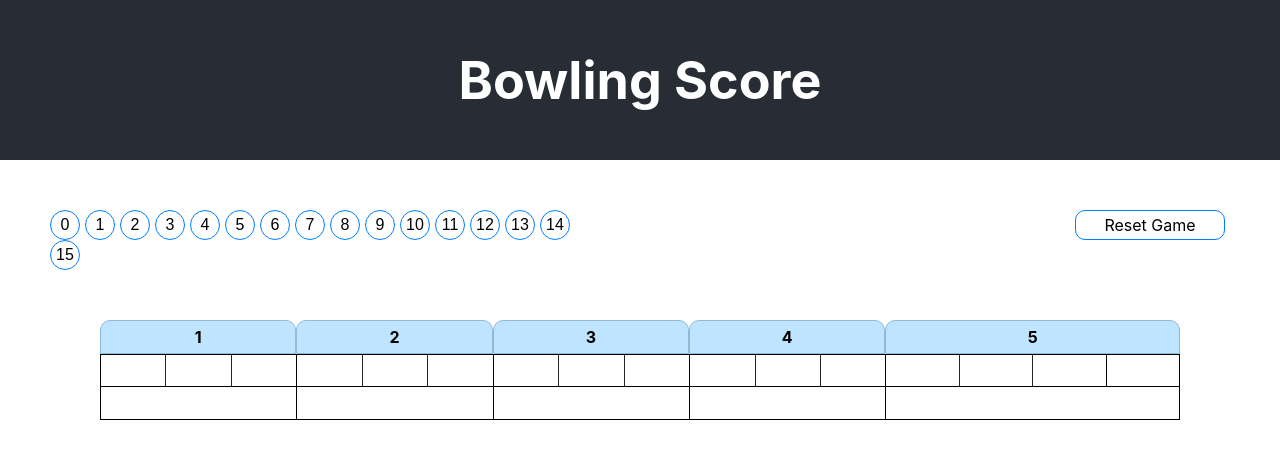
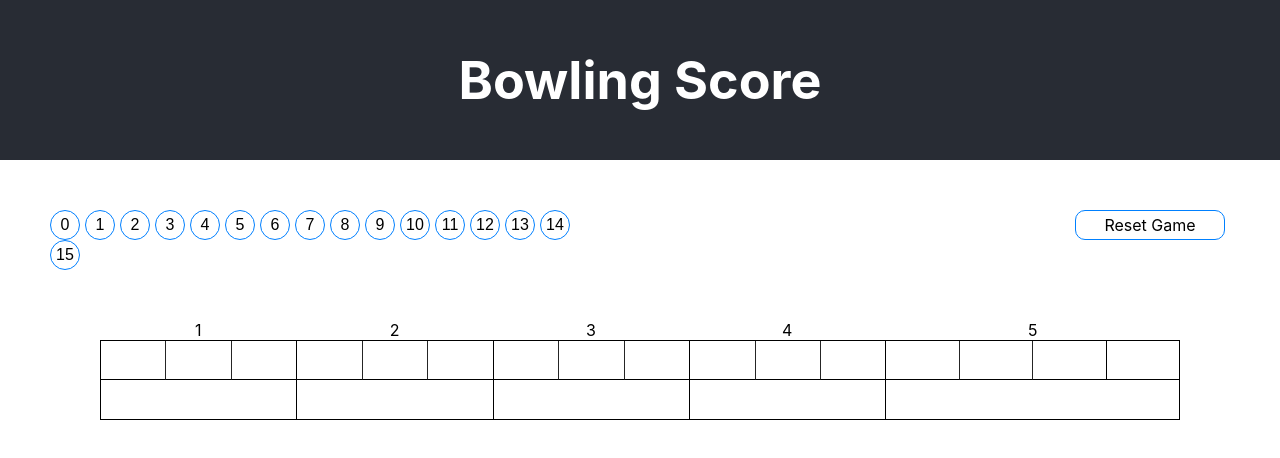
Before and after one commit to Lynerah/Bowling-game-React, a React (Create React App) app: page / in a window 1280 px wide. Shown: the top 458 px of the page. Built offline with nearby package versions, Linux system fonts and the light colour scheme.

Commit message:
params comments

```diff
--- a/src/components/Board.js
+++ b/src/components/Board.js
@@ -29,7 +29,7 @@ const ScoreBoard = () => {
         {[...Array(NBR_OF_FRAME)].map((_, i) => (
           <Frame
             key={i}
-            frameNumber={i + 1}
+            frameTitle={i + 1}
             firstFrameScoreLabel={score[i].firstFrameScoreLabel}
             secondFrameScoreLabel={score[i].secondFrameScoreLabel}
             thirdFrameScoreLabel={score[i].thirdFrameScoreLabel}
--- a/src/components/ControlsBtn.js
+++ b/src/components/ControlsBtn.js
@@ -1,15 +1,14 @@
 //Construction of the buttons to indicate the number of pins dropped and the reset button of the game
 const Controls = ({ handleRoll, handleReset, pinsUp }) => (
-   // header controls?
-   <div className="controls">
-     <div className="controls-left">
+   <div className="header_controls">
+     <div className="header_controls-left">
        {[...Array(pinsUp + 1)].map((o, i) => (
          <button key={i} className="score " onClick={() => handleRoll(i)}>
            {i}
          </button>
        ))}
      </div>
-     <div className="controls-right">
+     <div className="header_controls-right">
        <div className="score reset" onClick={() => handleReset()}>
          Reset Game
        </div>
--- a/src/components/Frame.js
+++ b/src/components/Frame.js
@@ -1,9 +1,7 @@
-
-
 //Frame constructions
-const Frame = ({ frameNumber, firstFrameScoreLabel, secondFrameScoreLabel, thirdFrameScoreLabel, extraFrameScoreLabel, score }) => (
+const Frame = ({ frameTitle, firstFrameScoreLabel, secondFrameScoreLabel, thirdFrameScoreLabel, extraFrameScoreLabel, score }) => (
    <div className="frame">
-     <div className="frame-number">{frameNumber}</div>
+     <div className="frame_title">{frameTitle}</div>
      <div className="frame-score">
        <div className="box firstFrameScoreLabel">{firstFrameScoreLabel}</div>
        <div className="box secondFrameScoreLabel">{secondFrameScoreLabel}</div>
--- a/src/styles/App.css
+++ b/src/styles/App.css
@@ -33,7 +33,7 @@
   flex: 3;
 }
 
-.frame-number {
+.frame_titler {
   flex: 1;
   display: flex;
   align-items: center;
@@ -100,14 +100,14 @@
   border-bottom: 1px solid black;
 } */
 
-.controls-left {
+.header_controls-left {
   display: flex;
   width: 100%;
   margin: 50px;
   margin-bottom: 20px;
   flex-wrap: wrap;
 }
-.controls-right {
+.header_controls-right {
   margin: 50px;
   margin-bottom: 20px;
   width: 100%;
@@ -143,15 +143,15 @@
   justify-content: center;
 }
 
-.controls {
+.header_controls {
   display: flex;
 }
 
 @media screen and (max-width: 769px) {
-  .controls {
+  .header_controls {
     flex-wrap: wrap;
   }
-  .controls-right {
+  .header_controls-right {
     margin: 10px 50px;
   }
   .score-board {
```
Also changed, not shown: src/components/Game.js (+15 -11 lines).
